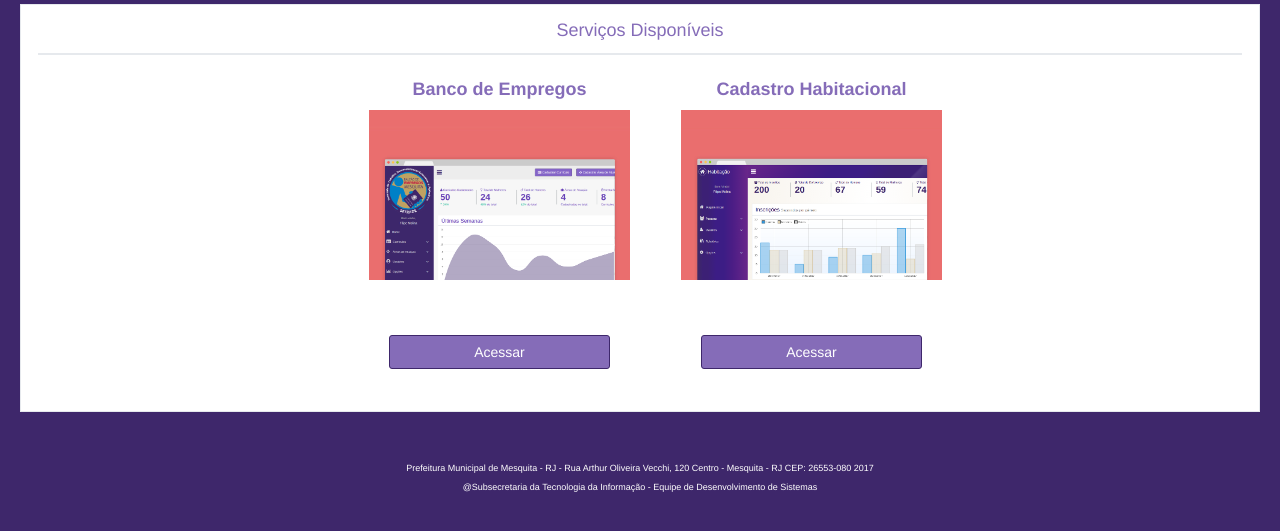
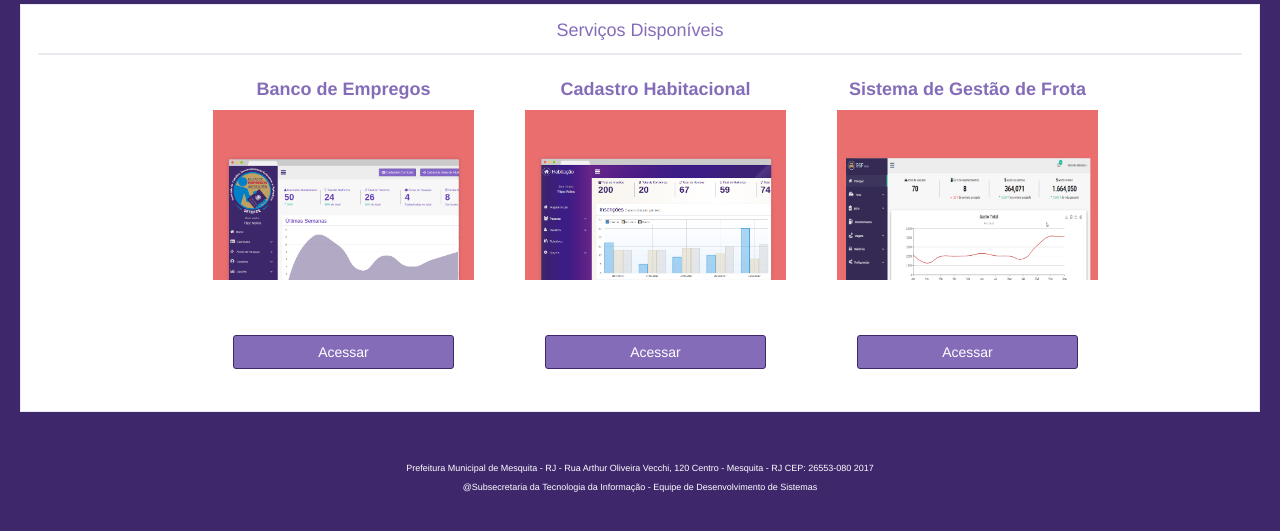
Before and after one commit to marcelomirandasilva/portal-tecnologia, a plain HTML site: page index.html in a window 1280 px wide. Shown: the part 133-664 px from the top of the page. Drawn offline with Linux system fonts and the light colour scheme.

Commit message:
Adicionado o SGF

```diff
--- a/css/styles.css
+++ b/css/styles.css
@@ -33,8 +33,17 @@ body .container.body .right_col {
     transition: background-position 0.3s ease-in-out;
 }
 
+.pricing.sgf
+{
+    background: url(../img/sgf.png);
+    background-size: 110%;
+    background-position: 50% -40%;
+    transition: background-position 0.3s ease-in-out;
+}
+
 .pricing.trabalho:hover,
-.pricing.habitacao:hover
+.pricing.habitacao:hover,
+.pricing.sgf:hover
 {
     background-position: 50% 30%;
 }
--- a/index.html
+++ b/index.html
@@ -96,6 +96,27 @@
 															</div>
 															<!-- Banco de Empregos -->
 
+															<!-- SGF -->
+															<div class="col-md-3 col-sm-6 col-xs-12 wrp-trabalho">
+
+																<h2 style="text-align: center; font-weight: bold;">Sistema de Gestão de Frota</h2>
+
+																<div class="pricing sgf">
+																	<div class="title">
+																	</div>
+																	<div class="x_content">
+																		<div class="">
+																			<div class="pricing_features">
+
+																			</div>
+																		</div>
+																		<div class="pricing_footer">
+																			<a href="http://192.168.0.15/sgf" class="btn btn-roxo btn-block" role="button">Acessar</a>
+																		</div>
+																	</div>
+																</div>
+															</div>
+															<!-- SGF -->
 															<div class="clear"></div>
 													</span>
 
```
Also changed, not shown: img/sgf.png (added), img/sgf2.png (added). Lines whose indentation alone changed are shown as unchanged.
